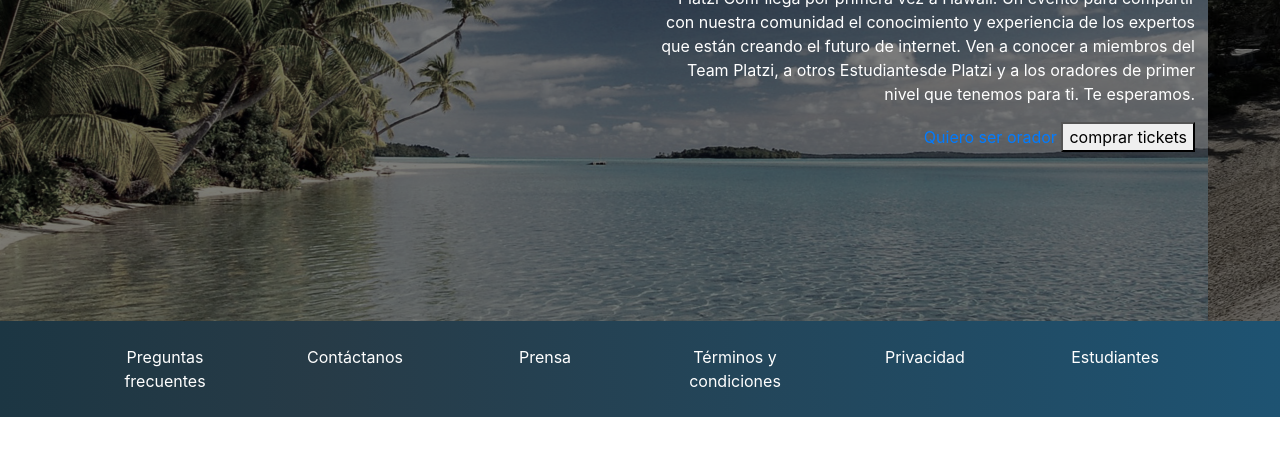
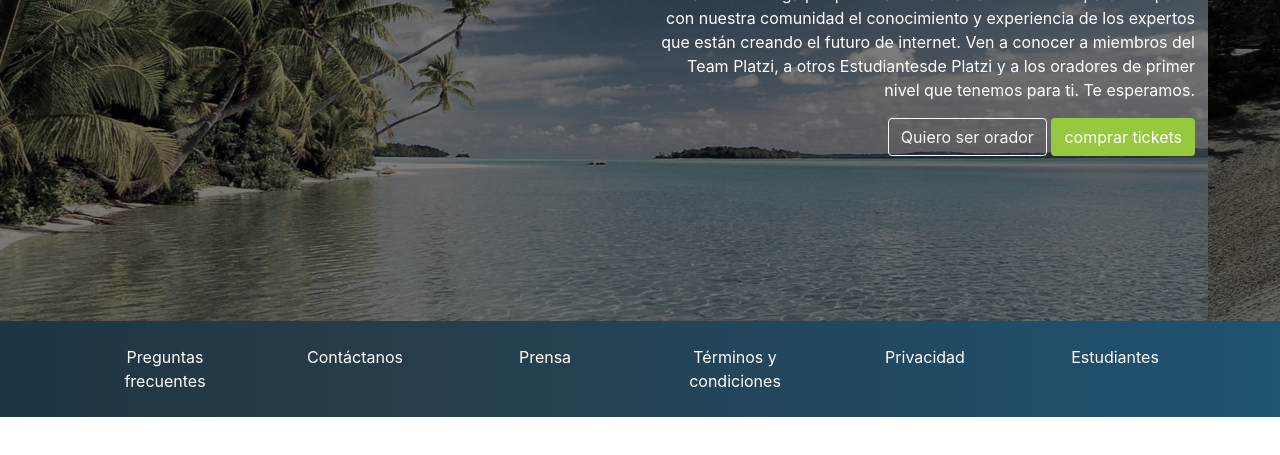
Before and after one commit to Felipe-Sc/curso-bootstrap, a plain HTML site: page index.html in a window 1280 px wide. Shown: the part 295-750 px from the top of the page. Drawn offline with nearby package versions, Linux system fonts and the light colour scheme.

Commit message:
AGregados botones del carousel

```diff
--- a/css/estilos.css
+++ b/css/estilos.css
@@ -31,6 +31,15 @@
   color: #97c93e !important;
 }
 
+.btn-platzi {
+  background-color: #97c93e !important;
+  color: white !important;
+}
+
+.btn-platzi:hover {
+  background-color: #7fa53b !important;
+}
+
 .footer {
   color:white;
   background: linear-gradient(90deg, #1c3643 0, #273b47 25%, #1e5372);
--- a/index.html
+++ b/index.html
@@ -70,8 +70,8 @@
                 y a los oradores de primer nivel que tenemos para ti.
                 Te esperamos.
               </p>
-              <a href="#">Quiero ser orador</a>
-              <button type="button">comprar tickets</button>
+              <a href="#" class="btn btn-outline-light">Quiero ser orador</a>
+              <button type="button" class="btn btn-platzi">comprar tickets</button>
             </div>
           </div>
         </div>
```
